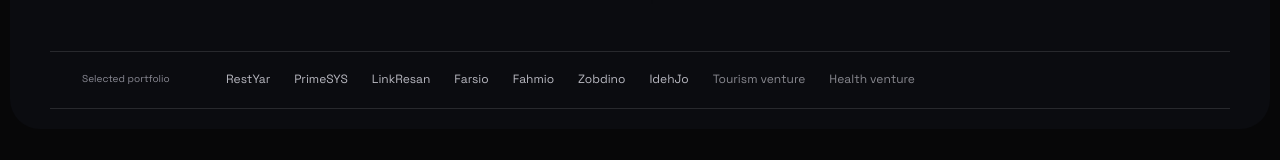
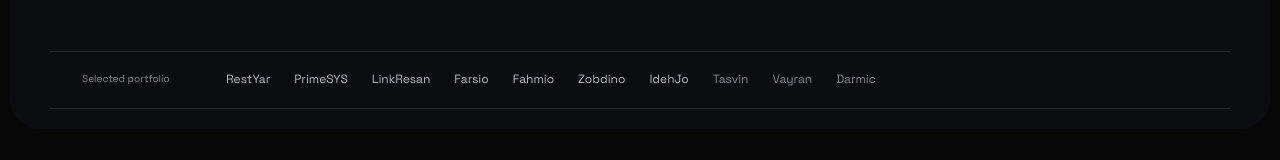
Before and after one commit to AmirMotefaker/amirmotefaker-site, a Next.js app in the folder apps/web/: page /en in a window 1280 px wide. Shown: the part 727-887 px from the top of the page. Built offline with nearby package versions, Linux system fonts and the light colour scheme; no server answers.

Commit message:
fix: finalize named portfolio ventures

```diff
--- a/apps/web/content/venture-expansion.ts
+++ b/apps/web/content/venture-expansion.ts
@@ -13,34 +13,34 @@ export type EmergingVenture = {
 
 export const emergingVentures: EmergingVenture[] = [
   {
-    slug: "tasvia",
-    nameFa: "تسویا",
-    nameEn: "Tasvia",
-    industryFa: "فین‌تک",
-    industryEn: "FinTech",
+    slug: "tasvin",
+    nameFa: "تسوین",
+    nameEn: "Tasvin",
+    industryFa: "فین‌تک و خدمات مالی",
+    industryEn: "FinTech & Financial Services",
     statusFa: "در حال توسعه",
     statusEn: "In development",
     publicNameConfirmed: true,
   },
   {
-    slug: "tourism-venture",
-    nameFa: "محصول گردشگری",
-    nameEn: "Tourism venture",
+    slug: "vayran",
+    nameFa: "وایران",
+    nameEn: "Vayran",
     industryFa: "فناوری گردشگری",
     industryEn: "TourismTech",
-    statusFa: "در مرحله توسعه",
+    statusFa: "در حال توسعه",
     statusEn: "In development",
-    publicNameConfirmed: false,
+    publicNameConfirmed: true,
   },
   {
-    slug: "health-venture",
-    nameFa: "محصول پزشکی",
-    nameEn: "Health venture",
-    industryFa: "فناوری سلامت",
-    industryEn: "HealthTech",
-    statusFa: "در مرحله توسعه",
+    slug: "darmic",
+    nameFa: "دارمیک",
+    nameEn: "Darmic",
+    industryFa: "فناوری سلامت و پزشکی",
+    industryEn: "HealthTech & Medical AI",
+    statusFa: "در حال توسعه",
     statusEn: "In development",
-    publicNameConfirmed: false,
+    publicNameConfirmed: true,
   },
 ];
 
```
